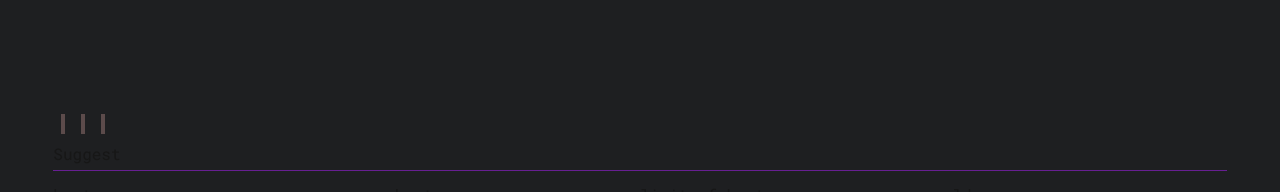
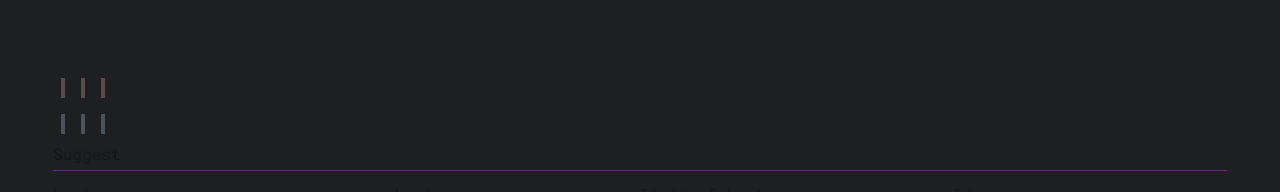
Before and after one commit to washizawa83/typing, a Next.js app: page /pages/high-score/training in a window 1280 px wide. Shown: the part 210-402 px from the top of the page. Built offline with nearby package versions, Linux system fonts and the light colour scheme.

Commit message:
型修正・共通化

```diff
--- a/src/app/_components/high-score/HighScoreWrapComponent.tsx
+++ b/src/app/_components/high-score/HighScoreWrapComponent.tsx
@@ -18,12 +18,6 @@ type Props = {
 export interface SkillStatus {
     isAvailable: boolean
 }
-
-// const mockSkillSets: AttackSkill[] = [
-//     new Heat(),
-//     new OverHeat(),
-//     new LimitOfHeat(),
-// ]
 
 export const HighScoreWrapComponent = ({ mode, job }: Props) => {
     const skills = Array.from(job.skills.values())
--- a/src/app/_components/high-score/main-area/job-status/black-mage/BlackMageState.tsx
+++ b/src/app/_components/high-score/main-area/job-status/black-mage/BlackMageState.tsx
@@ -1,78 +1,44 @@
-import { BlackMageStateGauge } from '@/app/_components/high-score/main-area/job-status/black-mage/BlackMageStateGauge'
-import { LimitBreakIcon } from '@/app/_components/high-score/main-area/job-status/black-mage/LimitBreakIcon'
+import { LevelGauge } from '@/app/_components/high-score/main-area/job-status/black-mage/LevelGauge'
 import { BlackMage } from '@/app/_game-config/jobs'
 import { useGameContext } from '@/app/_providers/GameProvider'
-import { useEffect, useState } from 'react'
 
 type Props = {
     job: BlackMage
 }
 
 export const BlackMageJobState = ({ job }: Props) => {
-    const { jobState, setJobState } = useGameContext()
-    const [isGaugeVisible, setIsGaugeVisible] = useState(false)
+    const { jobState } = useGameContext()
 
     if (!BlackMage.isBlackMageState(jobState)) return
 
-    useEffect(() => {
-        if (jobState.heat.heatLevel > 0 && !isGaugeVisible) {
-            setIsGaugeVisible(true)
-        }
-    }, [jobState])
-
-    const handleLimitBreakTimeOut = () => {
-        setJobState((currentJobState) => {
-            if (!BlackMage.isBlackMageState(currentJobState))
-                return currentJobState
-            return {
-                ...currentJobState,
-                heat: {
-                    ...currentJobState.heat,
-                    heatLevel:
-                        currentJobState.heat.heatLevel >
-                        BlackMage.maximumHeatLevel
-                            ? BlackMage.maximumHeatLevel
-                            : currentJobState.heat.heatLevel,
-                    isLimitBreak: false,
-                },
-            }
-        })
-    }
-
     return (
         <div>
-            <div className="flex items-center">
-                <ul className="flex flex-wrap-reverse">
-                    {[...Array(BlackMage.maximumHeatLevelByLimitBreak)].map(
-                        (_, index) =>
-                            index < BlackMage.maximumHeatLevel ? (
-                                <li
-                                    key={index}
-                                    className={`h-5 w-1 ${jobState.heat.heatLevel >= index + 1 ? 'bg-heat' : 'bg-[#5c4b4b]'} m-2`}
-                                ></li>
-                            ) : (
-                                jobState.heat.isLimitBreak && (
-                                    <li
-                                        key={index}
-                                        className={`h-7 w-1 ${jobState.heat.heatLevel >= index + 1 ? 'bg-[#4632eb]' : 'bg-[#5c4b4b]'} m-2`}
-                                    ></li>
-                                )
-                            ),
-                    )}
-                </ul>
-                {jobState.heat.isLimitBreak && (
-                    <LimitBreakIcon
-                        job={job}
-                        onLimitBreakTimeOut={handleLimitBreakTimeOut}
-                    />
-                )}
-            </div>
-            {isGaugeVisible && (
-                <BlackMageStateGauge
-                    job={job}
-                    setIsGaugeVisible={setIsGaugeVisible}
-                />
-            )}
+            <LevelGauge
+                type="heat"
+                maxLevel={BlackMage.maxTypeLevel}
+                maxLevelByLimitBreak={BlackMage.maxTypeLevelByLimitBreak}
+                level={jobState.heat.level}
+                isLimitBreak={jobState.heat.isLimitBreak}
+                job={job}
+                style={{
+                    activeColor: 'bg-heat',
+                    inActiveColor: 'bg-[#5c4b4b]',
+                    limitBreakColor: 'bg-[#4632eb]',
+                }}
+            />
+            <LevelGauge
+                type="cold"
+                maxLevel={BlackMage.maxTypeLevel}
+                maxLevelByLimitBreak={BlackMage.maxTypeLevelByLimitBreak}
+                level={jobState.cold.level}
+                isLimitBreak={jobState.cold.isLimitBreak}
+                job={job}
+                style={{
+                    activeColor: 'bg-cold',
+                    inActiveColor: 'bg-[#4b535c]',
+                    limitBreakColor: 'bg-[#4632eb]',
+                }}
+            />
         </div>
     )
 }
--- /dev/null
+++ b/src/app/_components/high-score/main-area/job-status/black-mage/LevelGauge.tsx
@@ -0,0 +1,93 @@
+import { BlackMageStateGauge } from '@/app/_components/high-score/main-area/job-status/black-mage/BlackMageStateGauge'
+import { LimitBreakIcon } from '@/app/_components/high-score/main-area/job-status/black-mage/LimitBreakIcon'
+import { BlackMage } from '@/app/_game-config/jobs'
+import { useGameContext } from '@/app/_providers/GameProvider'
+import { useEffect, useState } from 'react'
+
+type Props = {
+    type: 'heat' | 'cold'
+    maxLevel: number
+    maxLevelByLimitBreak: number
+    level: number
+    isLimitBreak: boolean
+    job: BlackMage
+    style: {
+        activeColor: string
+        inActiveColor: string
+        limitBreakColor: string
+    }
+}
+
+export const LevelGauge = ({
+    type,
+    maxLevel,
+    maxLevelByLimitBreak,
+    level,
+    isLimitBreak,
+    job,
+    style,
+}: Props) => {
+    const { jobState, setJobState } = useGameContext()
+    const [isGaugeVisible, setIsGaugeVisible] = useState(false)
+
+    useEffect(() => {
+        if (level > 0 && !isGaugeVisible) {
+            setIsGaugeVisible(true)
+        }
+    }, [jobState])
+
+    const handleLimitBreakTimeOut = () => {
+        setJobState((currentJobState) => {
+            if (!BlackMage.isBlackMageState(currentJobState))
+                return currentJobState
+            return {
+                ...currentJobState,
+                [type]: {
+                    ...currentJobState[type],
+                    level:
+                        currentJobState[type].level > BlackMage.maxTypeLevel
+                            ? BlackMage.maxTypeLevel
+                            : currentJobState[type].level,
+                    isLimitBreak: false,
+                },
+            }
+        })
+    }
+
+    return (
+        <div>
+            <div className="flex items-center">
+                <ul className="flex flex-wrap-reverse">
+                    {[...Array(maxLevelByLimitBreak)].map((_, index) =>
+                        index < maxLevel ? (
+                            <li
+                                key={index}
+                                className={`h-5 w-1 ${level >= index + 1 ? style.activeColor : style.inActiveColor} m-2`}
+                            ></li>
+                        ) : (
+                            isLimitBreak && (
+                                <li
+                                    key={index}
+                                    className={`h-7 w-1 ${level >= index + 1 ? style.limitBreakColor : style.inActiveColor} m-2`}
+                                ></li>
+                            )
+                        ),
+                    )}
+                </ul>
+                {isLimitBreak && (
+                    <LimitBreakIcon
+                        job={job}
+                        onLimitBreakTimeOut={handleLimitBreakTimeOut}
+                    />
+                )}
+            </div>
+            {isGaugeVisible && (
+                <BlackMageStateGauge
+                    type={type}
+                    job={job}
+                    setIsGaugeVisible={setIsGaugeVisible}
+                />
+            )}
+        </div>
+    )
+}
--- a/src/app/_components/high-score/main-area/job-status/black-mage/LimitBreakIcon.tsx
+++ b/src/app/_components/high-score/main-area/job-status/black-mage/LimitBreakIcon.tsx
@@ -14,7 +14,7 @@ export const LimitBreakIcon = ({ job, onLimitBreakTimeOut }: Props) => {
     const limitBreakTimeSeconds = (job.skills.get('limitOfHeat') as LimitOfHeat)
         .limitBreakTimeSeconds
     const [isUnMount, setIsUnMount] = useState(false)
-    const [limitBreakTime, setLimitBreakTime] = useState(limitBreakTimeSeconds)
+    const [_, setLimitBreakTime] = useState(limitBreakTimeSeconds)
     const controls = useAnimation()
 
     const flashing = async () => {
--- a/src/app/_game-config/jobs.ts
+++ b/src/app/_game-config/jobs.ts
@@ -8,7 +8,6 @@ import {
     OverHeat,
 } from '@/app/_game-config/skills'
 import type {
-    BlackMageHeatSkills,
     BlackMageSkillNames,
     BlackMageSkills,
     BlackMageState,
@@ -43,17 +42,17 @@ export class BlackMage implements MageJob {
         ['overCold', new OverCold()],
         ['limitOfCold', new LimitOfCold()],
     ])
-    static readonly maximumHeatLevel = 3
-    static readonly maximumHeatLevelByLimitBreak = 8
+    static readonly maxTypeLevel = 3
+    static readonly maxTypeLevelByLimitBreak = 8
     readonly initialState: BlackMageState = {
         heat: {
-            heatLevel: 0,
-            heatLevelDuration: 10,
+            level: 0,
+            duration: 10,
             isLimitBreak: false,
         },
         cold: {
-            coldLevel: 0,
-            coldLevelDuration: 10,
+            level: 0,
+            duration: 10,
             isLimitBreak: false,
         },
     }
@@ -62,23 +61,25 @@ export class BlackMage implements MageJob {
         return 'heat' in state || 'cold' in state
     }
 
-    updateHeatLevel(currentJobState: BlackMageState, skill: Heat) {
-        const addHeatLevel =
-            currentJobState.heat.heatLevel + skill.risingHeatLevel
-        const validatedHeatLevel =
-            addHeatLevel > BlackMage.maximumHeatLevelByLimitBreak
-                ? BlackMage.maximumHeatLevelByLimitBreak
+    updateTypeLevel(currentJobState: BlackMageState, skill: BlackMageSkills) {
+        const addLevel = currentJobState[skill.type].level + skill.risingLevel
+        const validatedLevel =
+            addLevel > BlackMage.maxTypeLevelByLimitBreak
+                ? BlackMage.maxTypeLevelByLimitBreak
                 : !this.updateIsLimitBreak(currentJobState, skill) &&
-                    addHeatLevel > BlackMage.maximumHeatLevel
-                  ? BlackMage.maximumHeatLevel
-                  : addHeatLevel
-        return validatedHeatLevel
+                    addLevel > BlackMage.maxTypeLevel
+                  ? BlackMage.maxTypeLevel
+                  : addLevel
+        return validatedLevel
     }
 
-    updateIsLimitBreak(currentJobState: BlackMageState, skill: Heat) {
+    updateIsLimitBreak(
+        currentJobState: BlackMageState,
+        skill: BlackMageSkills,
+    ) {
         return skill.isLimitBreak
             ? skill.isLimitBreak
-            : currentJobState.heat.isLimitBreak
+            : currentJobState[skill.type].isLimitBreak
     }
 
     setJobStateByInvoke(currentJobState: JobStates, skill: BlackMageSkills) {
@@ -88,15 +89,9 @@ export class BlackMage implements MageJob {
         return {
             ...currentJobState,
             [skill.type]: {
-                ...currentJobState.heat,
-                heatLevel: this.updateHeatLevel(
-                    currentJobState,
-                    skill as BlackMageHeatSkills,
-                ),
-                isLimitBreak: this.updateIsLimitBreak(
-                    currentJobState,
-                    skill as BlackMageHeatSkills,
-                ),
+                ...currentJobState[skill.type],
+                level: this.updateTypeLevel(currentJobState, skill),
+                isLimitBreak: this.updateIsLimitBreak(currentJobState, skill),
             },
         }
     }
@@ -110,44 +105,9 @@ export class BlackMage implements MageJob {
 
         switch (skill.type) {
             case 'heat':
-                setJobState((currentJobState) => {
-                    if (!BlackMage.isBlackMageState(currentJobState))
-                        return this.initialState
-
-                    return {
-                        ...currentJobState,
-                        heat: {
-                            ...currentJobState.heat,
-                            heatLevel: this.updateHeatLevel(
-                                currentJobState,
-                                skill as BlackMageHeatSkills,
-                            ),
-                            isLimitBreak: this.updateIsLimitBreak(
-                                currentJobState,
-                                skill as BlackMageHeatSkills,
-                            ),
-                        },
-                    }
-                })
             case 'cold':
                 setJobState((currentJobState) => {
-                    if (!BlackMage.isBlackMageState(currentJobState))
-                        return this.initialState
-
-                    return {
-                        ...currentJobState,
-                        heat: {
-                            ...currentJobState.heat,
-                            heatLevel: this.updateHeatLevel(
-                                currentJobState,
-                                skill as BlackMageHeatSkills,
-                            ),
-                            isLimitBreak: this.updateIsLimitBreak(
-                                currentJobState,
-                                skill as BlackMageHeatSkills,
-                            ),
-                        },
-                    }
+                    return this.setJobStateByInvoke(currentJobState, skill)
                 })
             default:
                 return this.initialState
@@ -155,19 +115,20 @@ export class BlackMage implements MageJob {
     }
 
     updateJobStateByDuration(
-        skillType: 'heat',
+        skillType: 'heat' | 'cold',
         setJobState: Dispatch<SetStateAction<JobStates>>,
     ) {
         switch (skillType) {
             case 'heat':
+            case 'cold':
                 setJobState((currentJobState) => {
                     if (!BlackMage.isBlackMageState(currentJobState))
                         return currentJobState
                     return {
                         ...currentJobState,
-                        heat: {
-                            ...currentJobState.heat,
-                            heatLevel: currentJobState.heat.heatLevel - 1,
+                        [skillType]: {
+                            ...currentJobState[skillType],
+                            level: currentJobState[skillType].level - 1,
                         },
                     }
                 })
--- a/tailwind.config.ts
+++ b/tailwind.config.ts
@@ -15,6 +15,7 @@ const config: Config = {
                 richPurple: '#671f92',
                 lightBrown: '#c1a56d',
                 heat: '#cb3535',
+                cold: '#359bcb',
             },
         },
     },
```
Also changed, not shown: src/app/_components/high-score/main-area/job-status/black-mage/BlackMageStateGauge.tsx (+15 -10 lines), src/app/_components/high-score/skill/SkillList.tsx (+2 -12 lines), src/app/_game-config/skills.ts (+14 -12 lines), src/app/_type/job/jobs.ts (+4 -4 lines).
